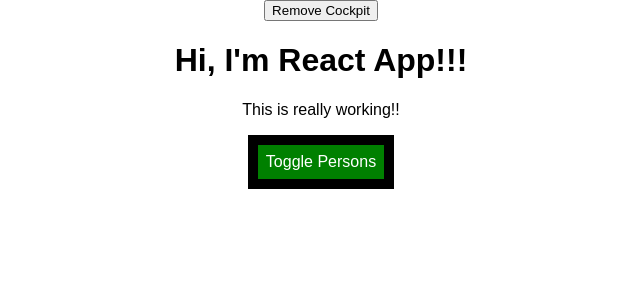
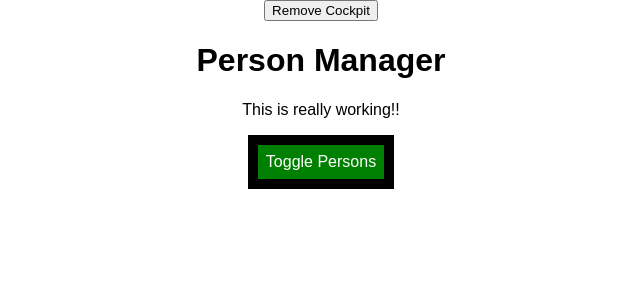
Before and after one commit to libertyu/react-complete-guide, a React app: page / in a window 1280 px wide. Shown: the top 300 px of the page, without its empty margins (319-959 px from the left). Built offline with nearby package versions, Linux system fonts and the light colour scheme.

Commit message:
React.memoの使用方法

```diff
--- a/src/components/Cockpit/Cockpit.js
+++ b/src/components/Cockpit/Cockpit.js
@@ -27,16 +27,16 @@ const cockpit = props => {
     btnClass = classes.Red;
   }
 
-  if (props.persons.length <= 2) {
+  if (props.personsLength <= 2) {
     assignClasses.push(classes.red); // assignClasses =  ["red"]
   }
-  if (props.persons.length <= 1) {
+  if (props.personsLength <= 1) {
     assignClasses.push(classes.bold); // assignClasses =  ["red", "bold"]
   }
 
   return (
     <div className={classes.Cockpit}>
-      <h1>Hi, I'm React App!!!</h1>
+      <h1>{props.title}</h1>
       <p className={assignClasses.join(" ")}>This is really working!!</p>
       <button className={btnClass} onClick={props.clicked}>
         Toggle Persons
@@ -45,4 +45,4 @@ const cockpit = props => {
   );
 };
 
-export default cockpit;
+export default React.memo(cockpit);
--- a/src/components/Persons/Persons.js
+++ b/src/components/Persons/Persons.js
@@ -9,7 +9,11 @@ class Persons extends Component {
 
   shouldComponentUpdate(nextProps, nextState) {
     console.log("[Persons.js] shouldComponentUpdate");
-    return true;
+    if (nextProps.persons !== this.props.persons) {
+      return true;
+    } else {
+      return false;
+    }
   }
 
   getSnapshotBeforeUpdate() {
--- a/src/container/App.js
+++ b/src/container/App.js
@@ -94,8 +94,9 @@ class App extends Component {
         {this.state.showCockpit ? (
           <Cockpit
             showPersons={this.state.showPersons}
-            persons={this.state.persons}
+            personsLength={this.state.persons.length}
             clicked={this.togglePersonsHandler}
+            title={this.props.appTitle}
           />
         ) : null}
 
--- a/src/index.js
+++ b/src/index.js
@@ -4,5 +4,8 @@ import "./index.css";
 import App from "./container/App";
 import registerServiceWorker from "./registerServiceWorker";
 
-ReactDOM.render(<App />, document.getElementById("root"));
+ReactDOM.render(
+  <App appTitle="Person Manager" />,
+  document.getElementById("root")
+);
 registerServiceWorker();
```
